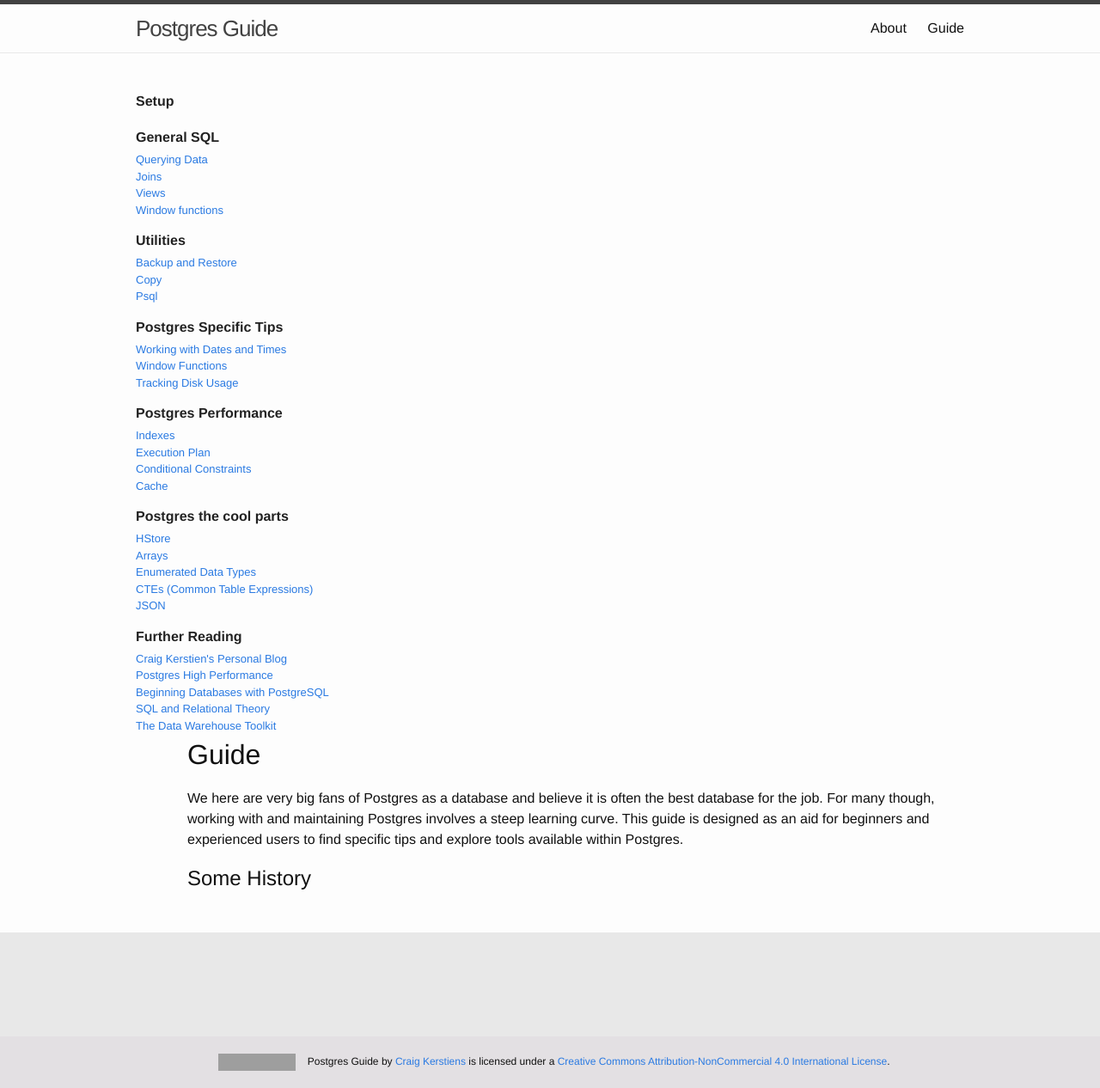
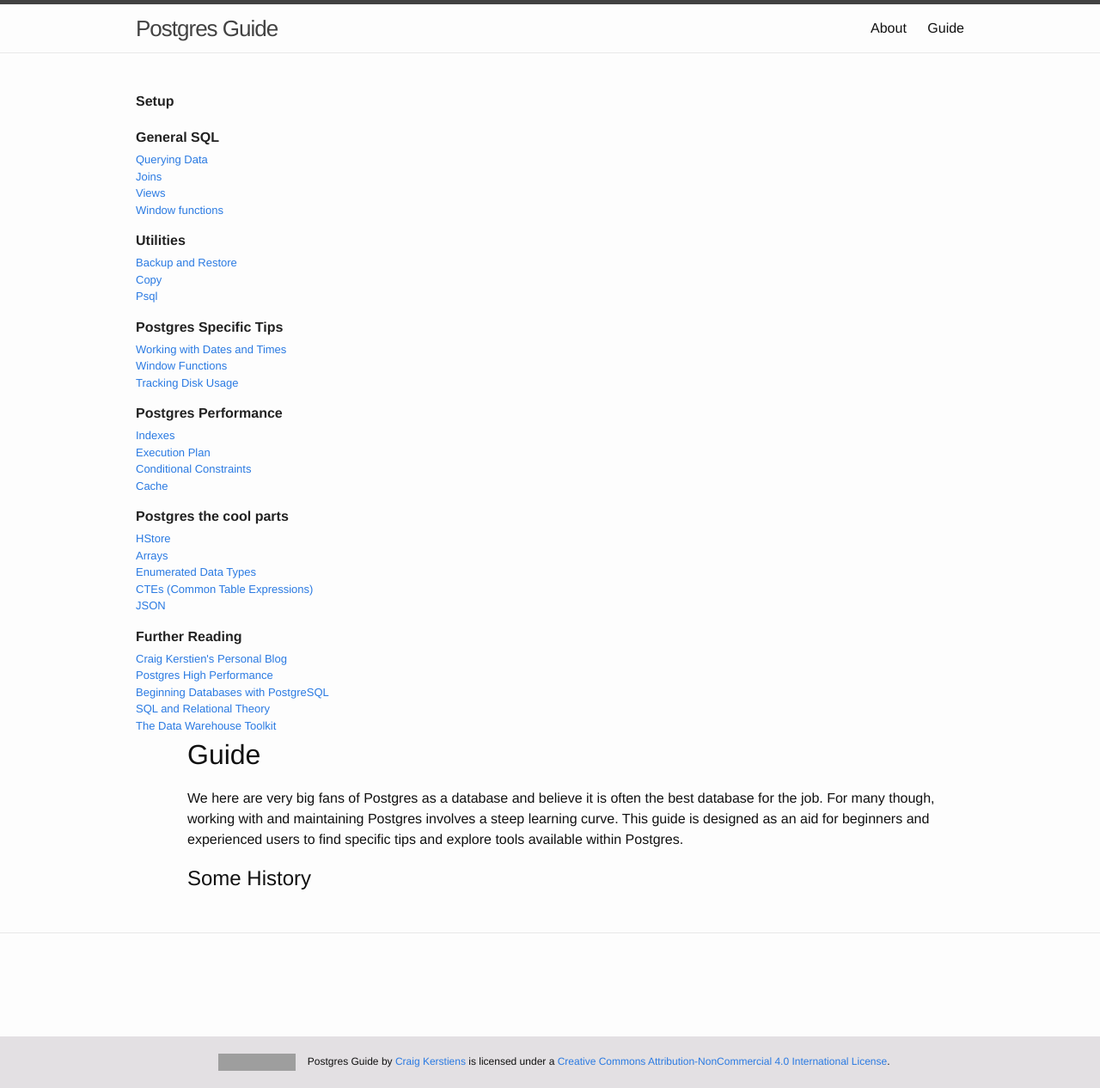
Before and after one commit to shashukla85/lg_debug_tmp, a Jekyll site: the page built from index.md, in a window 1280 px wide. Shown: the whole page at 86% size. Built offline with Jekyll 4.4.1, drawn with Linux system fonts in a browser that asks for light colours; Markdown is read by kramdown in place of the engine named in the settings; our own code applies the rules of GitHub Pages for plain Markdown files; grey boxes are pictures that could not be loaded.

Commit message:
Update _layout.scss

```diff
--- a/_sass/_layout.scss
+++ b/_sass/_layout.scss
@@ -91,7 +91,7 @@
  */
 .site-footer {
   border-top: 1px solid $grey-color-light;
-  background: #E8E8E8;
+  background: #E11E8;
   text-align: center;
 
   li {
```
